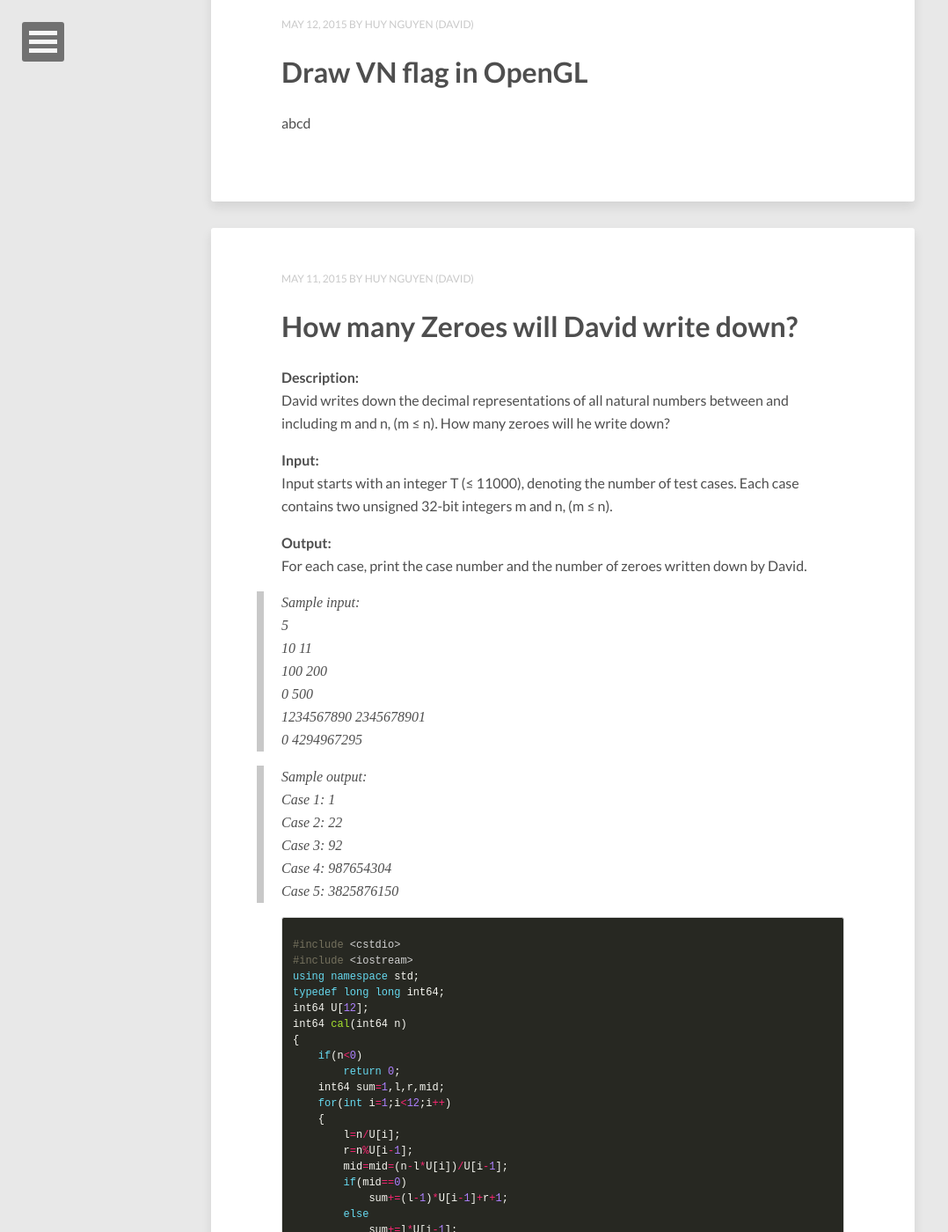
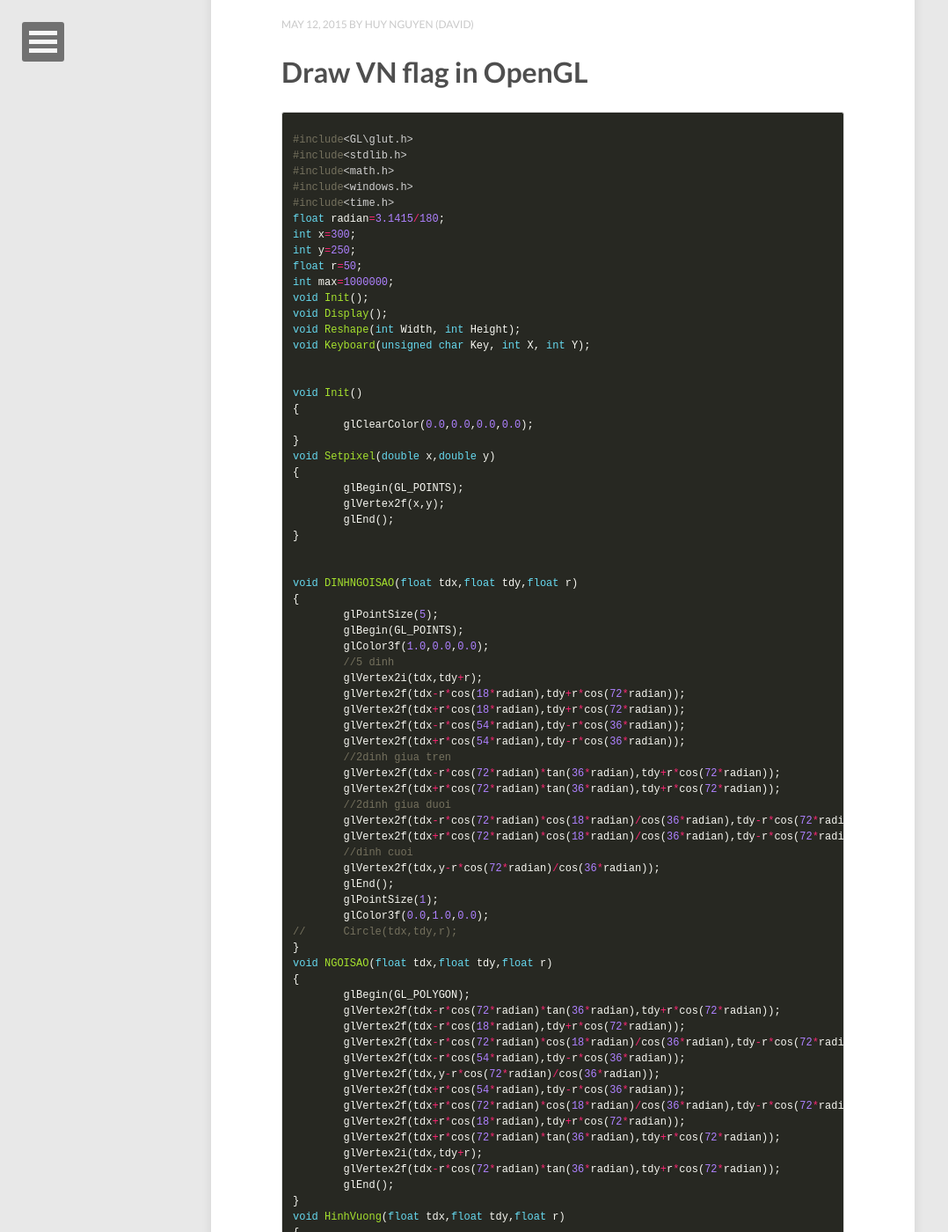
Before and after one commit to vareisen/vareisen.github.io, a Jekyll site: the page built from index.html, in a window 1280 px wide and 1400 px high, scrolled down 221 px. Shown: the whole window at 88% size, without its empty margins (0-1078 px from the left). Built offline with Jekyll 4.4.1, drawn with Linux system fonts in a browser that asks for light colours; the list of posts is cut into pages by our own code; some of the changed text lies outside the part shown.

Commit message:
Update 2015-05-12-OpenGL-vn-flag.md

```diff
--- a/_posts/2015-05-12-OpenGL-vn-flag.md
+++ b/_posts/2015-05-12-OpenGL-vn-flag.md
@@ -6,8 +6,147 @@
 tags: [OpenGL, cpp]
 ---
 
-abcd
+{% highlight cpp %}
+#include<GL\glut.h>
+#include<stdlib.h>
+#include<math.h>
+#include<windows.h>
+#include<time.h>
+float radian=3.1415/180;
+int x=300;
+int y=250;
+float r=50;
+int max=1000000;
+void Init();
+void Display();
+void Reshape(int Width, int Height);
+void Keyboard(unsigned char Key, int X, int Y);
 
-{% highlight cpp %}
 
+void Init()
+{
+	glClearColor(0.0,0.0,0.0,0.0);
+}
+void Setpixel(double x,double y)
+{
+	glBegin(GL_POINTS);
+	glVertex2f(x,y);
+	glEnd();
+}
+
+
+void DINHNGOISAO(float tdx,float tdy,float r)
+{
+	glPointSize(5);
+	glBegin(GL_POINTS);
+	glColor3f(1.0,0.0,0.0);
+	//5 dinh
+	glVertex2i(tdx,tdy+r);
+	glVertex2f(tdx-r*cos(18*radian),tdy+r*cos(72*radian));
+	glVertex2f(tdx+r*cos(18*radian),tdy+r*cos(72*radian));
+	glVertex2f(tdx-r*cos(54*radian),tdy-r*cos(36*radian));
+	glVertex2f(tdx+r*cos(54*radian),tdy-r*cos(36*radian));
+	//2dinh giua tren
+	glVertex2f(tdx-r*cos(72*radian)*tan(36*radian),tdy+r*cos(72*radian));
+	glVertex2f(tdx+r*cos(72*radian)*tan(36*radian),tdy+r*cos(72*radian));
+	//2dinh giua duoi
+	glVertex2f(tdx-r*cos(72*radian)*cos(18*radian)/cos(36*radian),tdy-r*cos(72*radian)*sin(18*radian)/cos(36*radian));
+	glVertex2f(tdx+r*cos(72*radian)*cos(18*radian)/cos(36*radian),tdy-r*cos(72*radian)*sin(18*radian)/cos(36*radian));
+	//dinh cuoi
+	glVertex2f(tdx,y-r*cos(72*radian)/cos(36*radian));
+	glEnd();
+	glPointSize(1);
+	glColor3f(0.0,1.0,0.0);
+//	Circle(tdx,tdy,r);
+}
+void NGOISAO(float tdx,float tdy,float r)
+{
+	glBegin(GL_POLYGON);
+	glVertex2f(tdx-r*cos(72*radian)*tan(36*radian),tdy+r*cos(72*radian));
+	glVertex2f(tdx-r*cos(18*radian),tdy+r*cos(72*radian));
+	glVertex2f(tdx-r*cos(72*radian)*cos(18*radian)/cos(36*radian),tdy-r*cos(72*radian)*sin(18*radian)/cos(36*radian));
+	glVertex2f(tdx-r*cos(54*radian),tdy-r*cos(36*radian));
+	glVertex2f(tdx,y-r*cos(72*radian)/cos(36*radian));
+	glVertex2f(tdx+r*cos(54*radian),tdy-r*cos(36*radian));
+	glVertex2f(tdx+r*cos(72*radian)*cos(18*radian)/cos(36*radian),tdy-r*cos(72*radian)*sin(18*radian)/cos(36*radian));
+	glVertex2f(tdx+r*cos(18*radian),tdy+r*cos(72*radian));
+	glVertex2f(tdx+r*cos(72*radian)*tan(36*radian),tdy+r*cos(72*radian));
+	glVertex2i(tdx,tdy+r);
+	glVertex2f(tdx-r*cos(72*radian)*tan(36*radian),tdy+r*cos(72*radian));
+	glEnd();
+}
+void HinhVuong(float tdx,float tdy,float r)
+{
+	glPointSize(5);
+	glBegin(GL_POLYGON);
+	glVertex2i(tdx-r-100,tdy+r+50);
+	glVertex2i(tdx-r-100,tdy-r-50);
+	glVertex2i(tdx+r+100,tdy-r-50);
+	glVertex2i(tdx+r+100,tdy+r+50);
+	glEnd();
+}
+void Display()
+{
+	glClear(GL_COLOR_BUFFER_BIT);
+	DINHNGOISAO(x,y,r);
+	glColor3f(1.0,0.0,0.0);
+	HinhVuong(x,y,r);
+	glColor3f(1.0,1.0,0.0);
+	NGOISAO(x,y,r);
+	glFlush();
+}
+
+void Reshape(int Width,int Height)
+{
+	glViewport(0,0,(GLsizei)Width,(GLsizei)Height);
+	glMatrixMode(GL_PROJECTION);
+	glLoadIdentity();
+	gluOrtho2D(0.0,(GLdouble)Width-1,0.0,(GLdouble)Height-1);
+}
+void Keyboard(unsigned char Key,int X,int Y)
+{
+	switch(Key)
+	{
+	case 27:
+		exit(EXIT_SUCCESS);
+		break;
+	case 114:
+		r+=5;
+		break;
+	case 102:
+		r-=5;
+		break;
+	case 97:
+		x-=5;break;
+	case 100:
+		x+=5;break;
+	case 119:
+		y+=5;break;
+	case 115:
+		y-=5;break;
+	}
+	glutPostRedisplay();
+}
+void MyIdle()
+{
+	Sleep(200);
+		//x = rand() %300+200;
+		//y = rand() %300+200;
+		//r = rand() %(100);
+	glutPostRedisplay();
+}
+void main(int Argc,char **Argv)
+{
+	glutInit(&Argc,Argv);
+	glutInitDisplayMode(GLUT_SINGLE|GLUT_RGB);
+	glutInitWindowSize(640,480);
+	glutInitWindowPosition(0,0);
+	glutCreateWindow("Test");
+	Init();
+	glutDisplayFunc(Display);
+	glutReshapeFunc(Reshape);
+	glutKeyboardFunc(Keyboard);
+	glutIdleFunc(MyIdle);
+	glutMainLoop();
+}
 {% endhighlight %}
```
